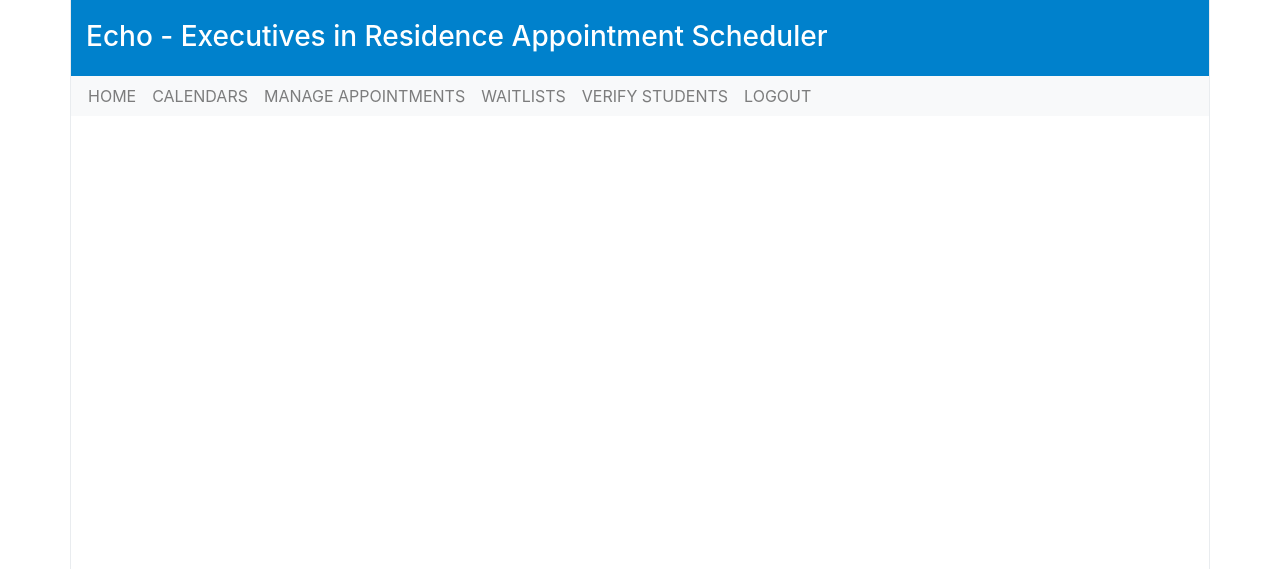
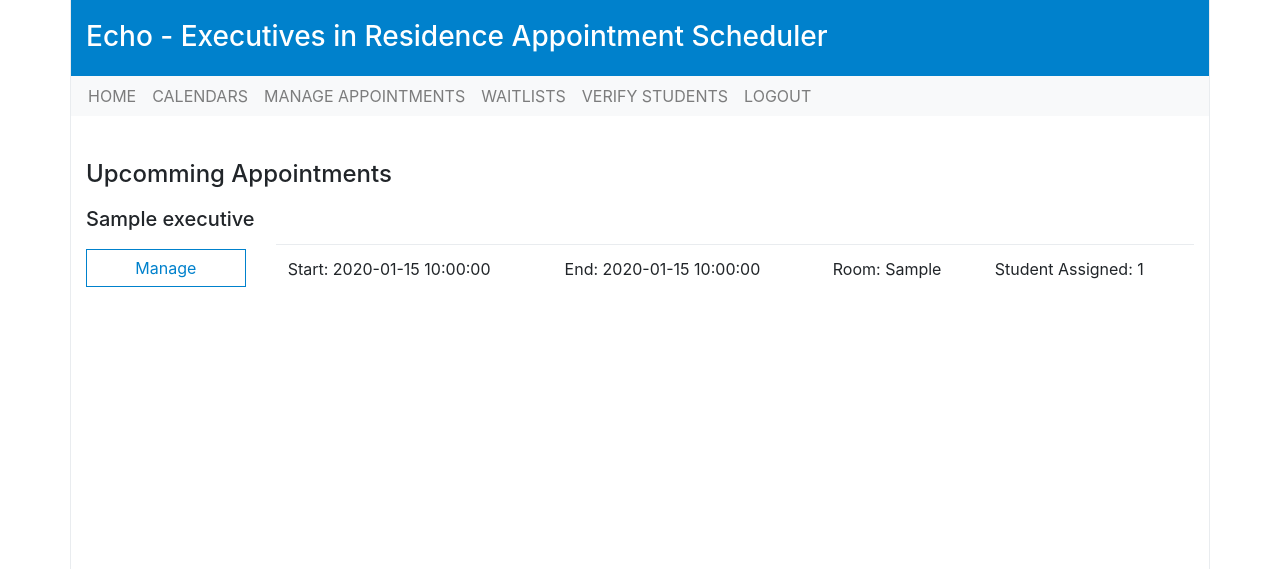
Before and after one commit to samanthaks/Echo, a Flask app: page /meetings in a window 1280 px wide. Shown: the part 92-661 px from the top of the page. Run offline with Flask 2, Linux system fonts and the light colour scheme; tables that the repository leaves empty hold one stand-in row (values such as "Sample post"); some libraries are stand-ins or nearby versions.

Commit message:
more edits

```diff
--- a/app/routes/admin_route.py
+++ b/app/routes/admin_route.py
@@ -90,7 +90,7 @@ def create_meeting_v2():
     form = AptForm(request.form)
     if request.method == 'GET':
         execs = Executive.query.order_by(Executive.name).filter_by(active=1).all()
-        print(execs)
+        print(execs[0].EID)
         return render_template('create_meeting_v2.html', form=form, execs=execs)
     if request.method == 'POST':
         flash("Appointments Made!", category='success')
@@ -102,7 +102,15 @@ def manage_waitlists():
 
 @admin.route('/meetings')
 def manage_appts():
-    return render_template('admin_appts.html')
+    appts = Appointment.query.order_by(Appointment.startTime).all()
+    execs = Executive.query.order_by(Executive.EID).filter_by(active=1).all()
+    return render_template('admin_appts.html', appts=appts, execs=execs)
+
+@admin.route('/meeting')
+def manage_appt():
+    appt_id = request.args.get('id')
+    appts = Appointment.query.filter_by(AptID=appt_id).all()
+    return render_template('admin_appt_manage.html', appts=appts)
 
 @admin.route('/logout')
 def logout():
--- a/app/templates/admin_appts.html
+++ b/app/templates/admin_appts.html
@@ -1,8 +1,39 @@
 {% extends "admin_index.html" %}
-{% block title %}Manage Waitlists | {{ super() }}{% endblock %}
+{% block title %}Appointments | {{ super() }}{% endblock %}
 
 {% block content %}
+<h4>Upcomming Appointments</h4>
+{% for exec in execs %}
+	<h5 style="padding-top: 10px; padding-bottom:5px;">{{exec.name}}</h5>
+	{% set num_apts = [0] %}
+	{% for appt in appts %}
+		{% if appt.EID == exec.EID %}
+			{% if num_apts.append(num_apts.pop() + 1) %}{% endif %}
+			<div class="row" style="padding-bottom: 20px;">
+				<div class="col col-lg-2" style="padding-top: 5px;">
+					<button type="button" class="btn btn-outline-cbs outline btn-block"><a class="nodecor-button" href="{{ url_for('admin.manage_appt', id=appt.AptID) }}">Manage</a></button>
+				</div>
+				<div class="col col-lg-10" >
+					<table class="table">
+						<tbody>
+							<tr>
+								<td>Start: {{ appt.startTime }}</td>
+								<td>End: {{ appt.endTime }}</td>
+								<td>Room: {{ appt.room }}</td>
+								<td>Student Assigned: {{ appt.SID }}</td>
+							</tr>
+						</tbody>
+					</table>
+				</div>
+			</div>
+		{% endif %}
+	{% endfor %}
+	{% if num_apts.pop() == 0 %}
+		<div style="height:40px;">
+			No appointments
+		</div>
+	{% endif %}
 
-
+{% endfor %}
 
 {% endblock %}
```
Also changed, not shown: app/templates/admin_appt_manage.html (added, +8 -0 lines), app/templates/create_meeting_v1.html (+7 -1 lines), app/templates/create_meeting_v2.html (+12 -1 lines).
